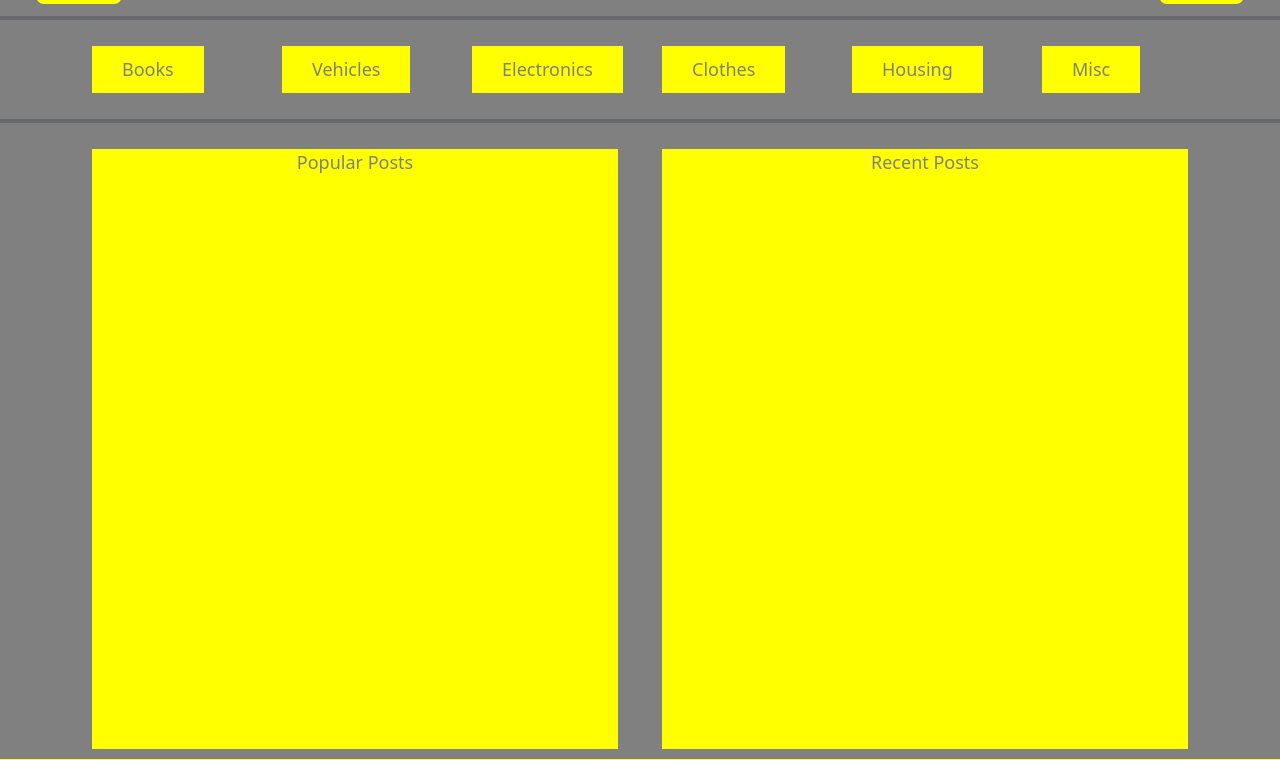
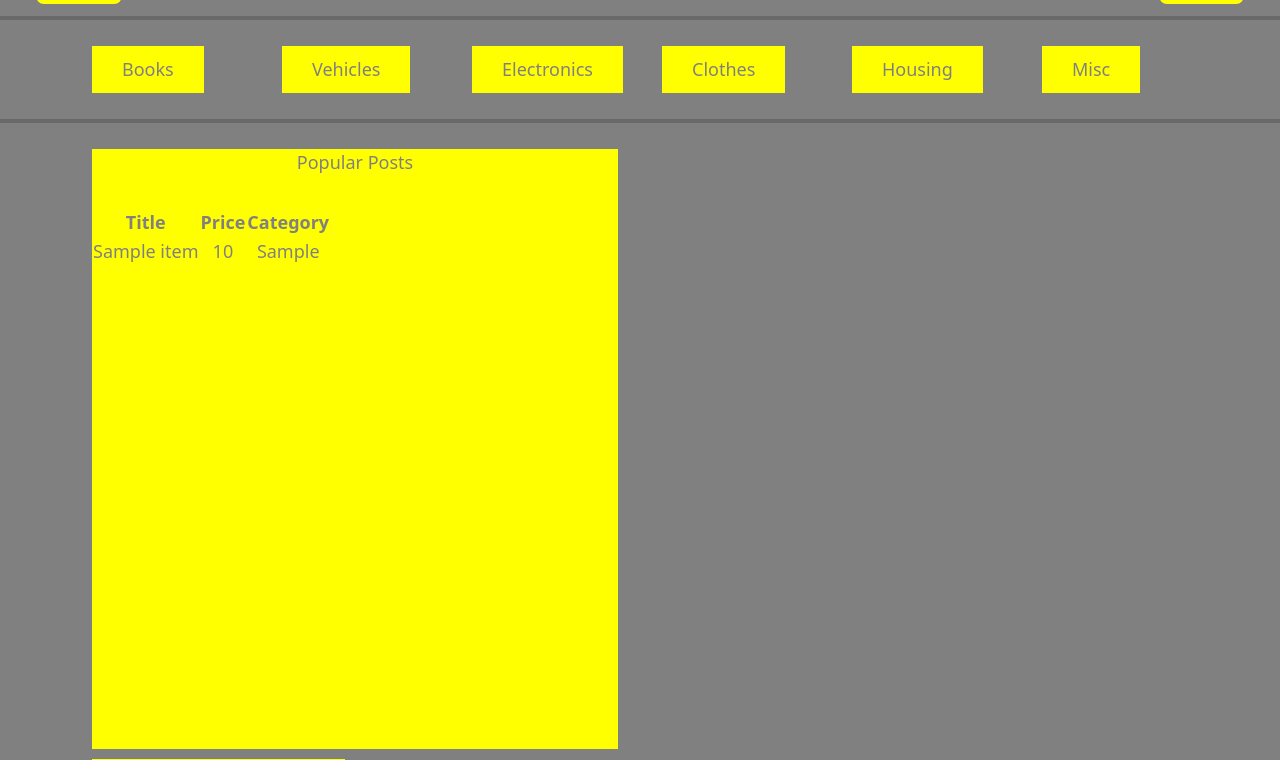
Before and after one commit to BarkBoard/main, a PHP site: page /mtumarket.php in a window 1280 px wide. Shown: the part 63-823 px from the top of the page. Run offline with PHP 8.4, Linux system fonts and the light colour scheme; tables that the repository leaves empty or names only in its code hold one stand-in row (values such as "Sample post").

Commit message:
Added base for popular posts
Start to having list of popular posts on homepage

```diff
--- a/mtumarket.php
+++ b/mtumarket.php
@@ -102,6 +102,23 @@
 		<div class="col-lg-6">
 			<div class="customDiv2">
 				Popular Posts
+				<hr size=1>
+				<?php
+
+			$sql = "SELECT title, price, category FROM item LIMIT 3";
+			$result = $conn->query($sql);
+
+			if($result->num_rows>0) {
+				echo "<table><tr><th>Title</th><th>Price</th><th>Category</th></tr>";
+
+				while($row = $result->fetch_assoc()) {
+					echo "<tr><td>".$row["title"]."</td><td>".$row["price"]."</td><td>".$row["category"]."</td></tr>";
+				}
+				echo "</table";
+			} else {
+				echo "0 results";
+			}
+			?>
 			</div>
 		</div>
 		<div class="col-lg-6">
@@ -112,5 +129,6 @@
 	</div>
 </div>
 
+
 </body>
 </html>
```
